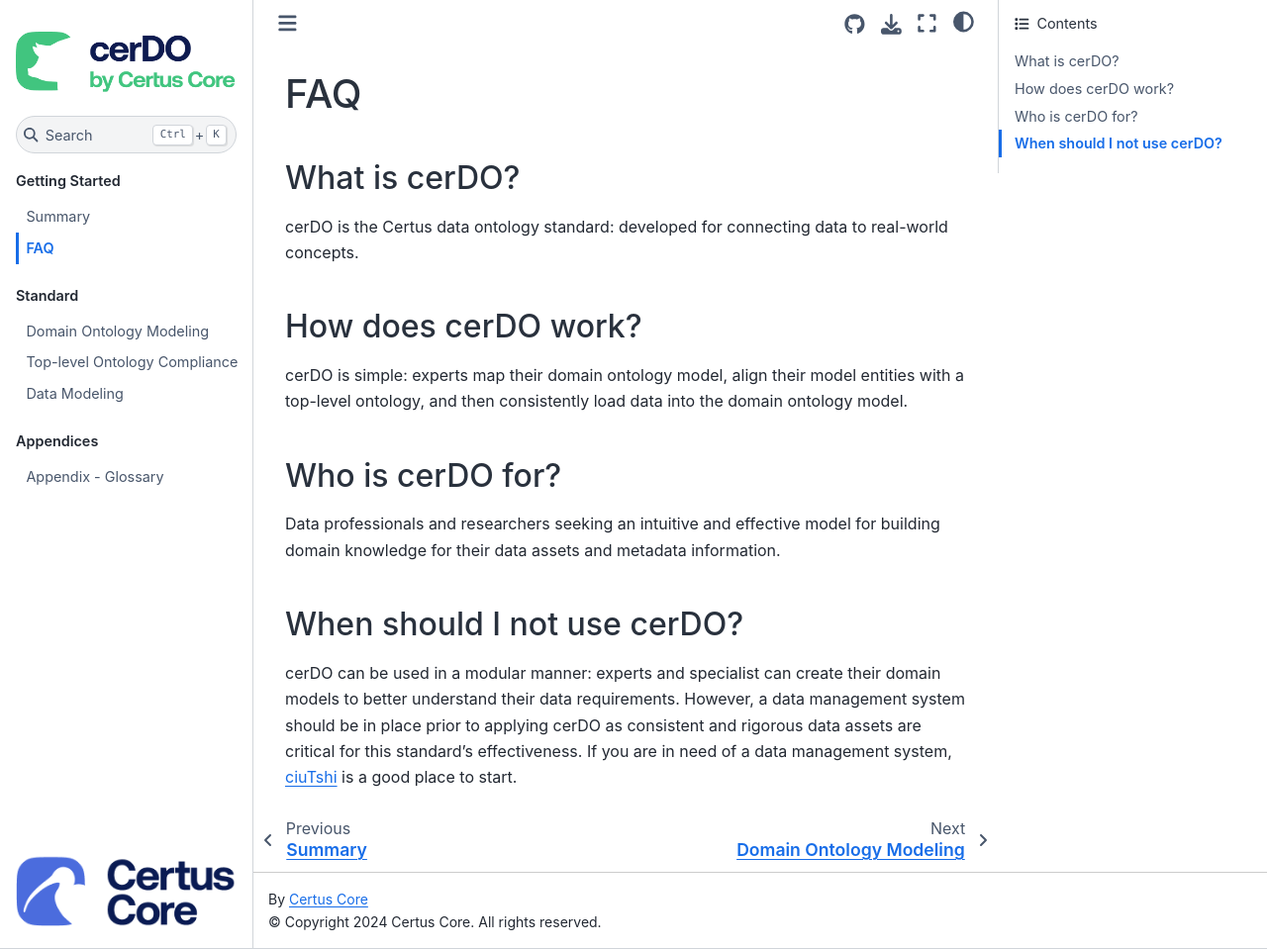
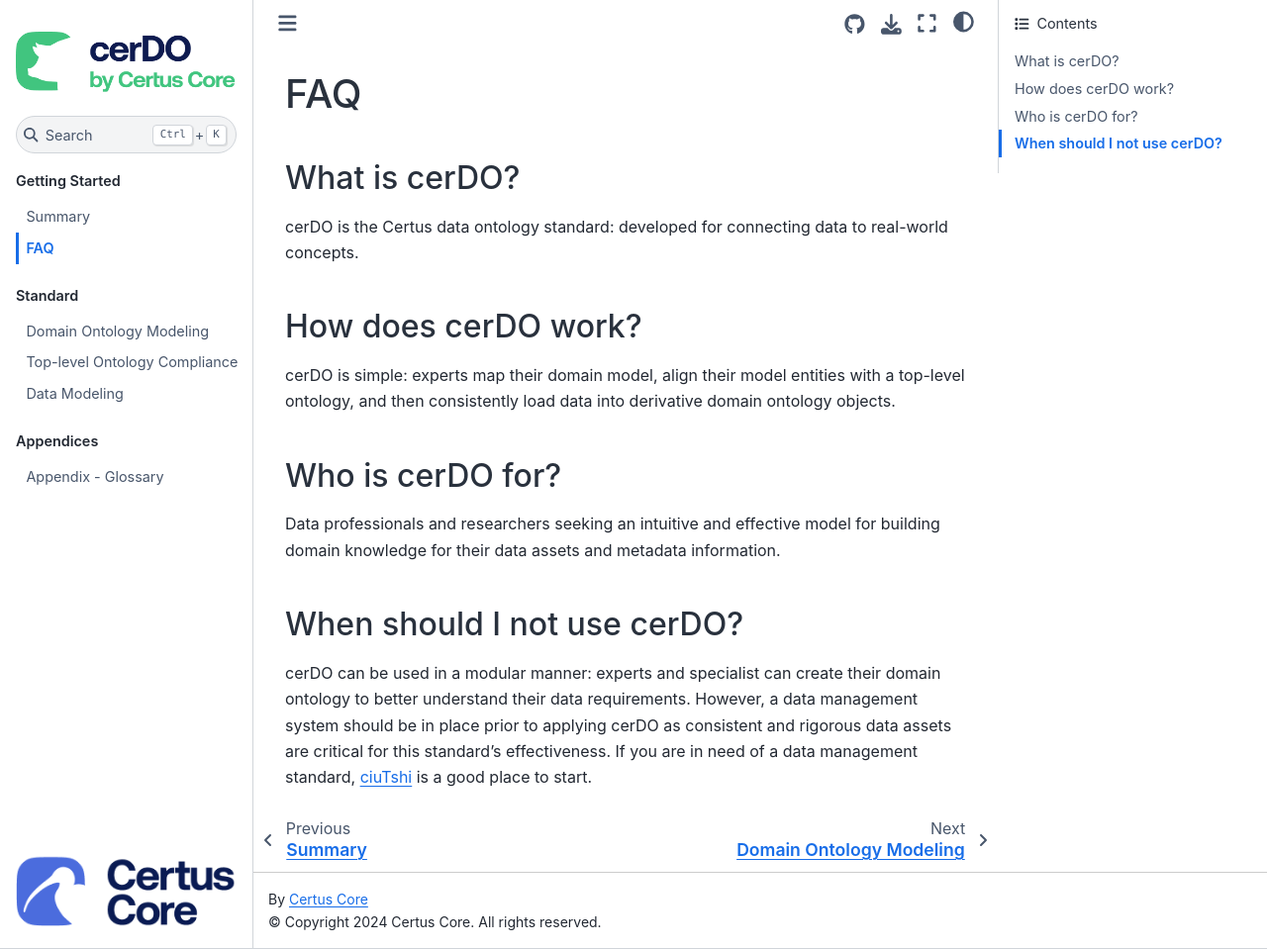
Before and after one commit to CertusGroup/cerdo, a Sphinx documentation site: the page built from docs/source/faq.md, in a window 1280 px wide and 959 px high. Shown: the whole window at 99% size. Built offline with Sphinx 7.4.7 and the Sphinx Book theme 1.1.4, drawn with Linux system fonts in a browser that asks for light colours; pages that are not in the unit, such as notebooks, are missing from menus.

Commit message:
faq - minor edits

```diff
--- a/docs/source/faq.md
+++ b/docs/source/faq.md
@@ -6,7 +6,7 @@
 
 ## How does cerDO work?
 
-cerDO is simple: experts map their domain ontology model, align their model entities with a top-level ontology, and then consistently load data into the domain ontology model.
+cerDO is simple: experts map their domain model, align their model entities with a top-level ontology, and then consistently load data into derivative domain ontology objects.
 
 ## Who is cerDO for?
 
@@ -14,5 +14,5 @@
 
 ## When should I not use cerDO?
 
-cerDO can be used in a modular manner: experts and specialist can create their domain models to better understand their data requirements. However, a data management system should be in place prior to applying cerDO as consistent and rigorous data assets are critical for this standard's effectiveness.
-If you are in need of a data management system, [ciuTshi](https://certusgroup.org/ciutshi/) is a good place to start.
+cerDO can be used in a modular manner: experts and specialist can create their domain ontology to better understand their data requirements. However, a data management system should be in place prior to applying cerDO as consistent and rigorous data assets are critical for this standard's effectiveness.
+If you are in need of a data management standard, [ciuTshi](https://certusgroup.org/ciutshi/) is a good place to start.
```
